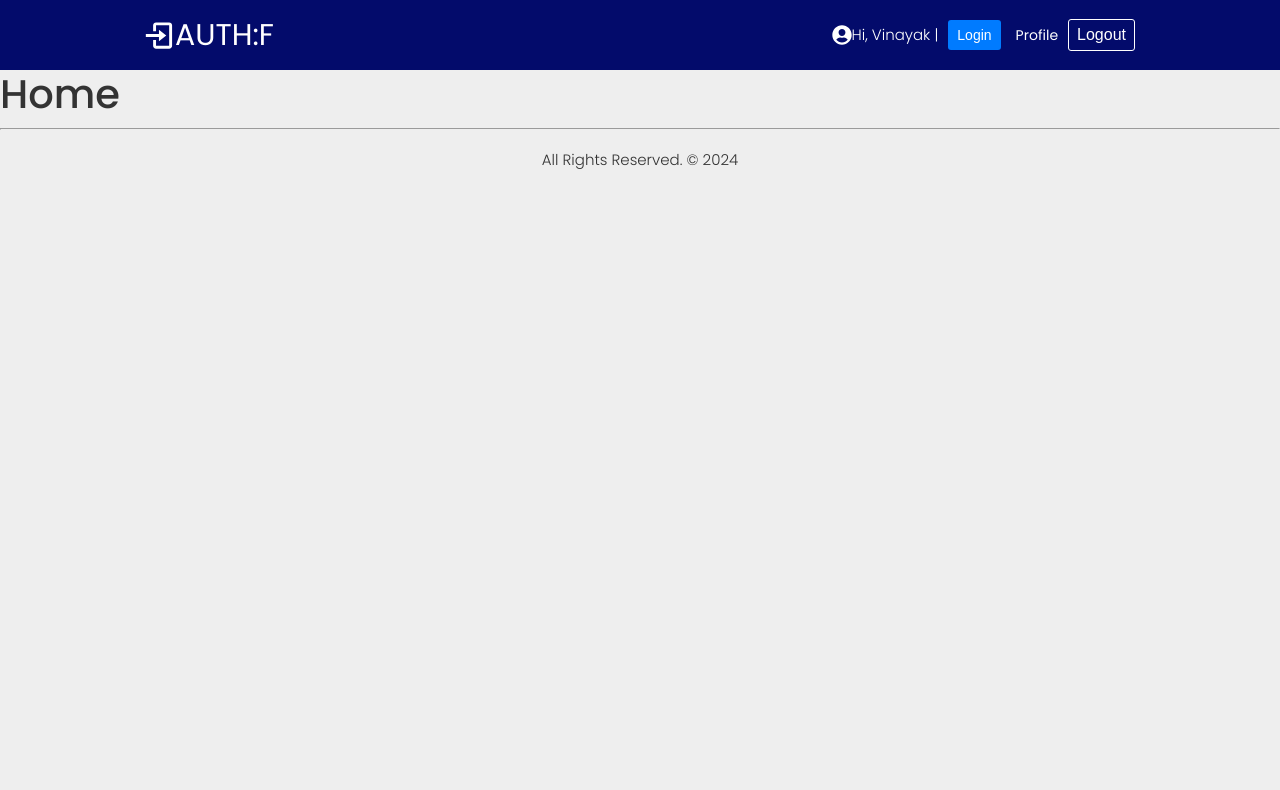
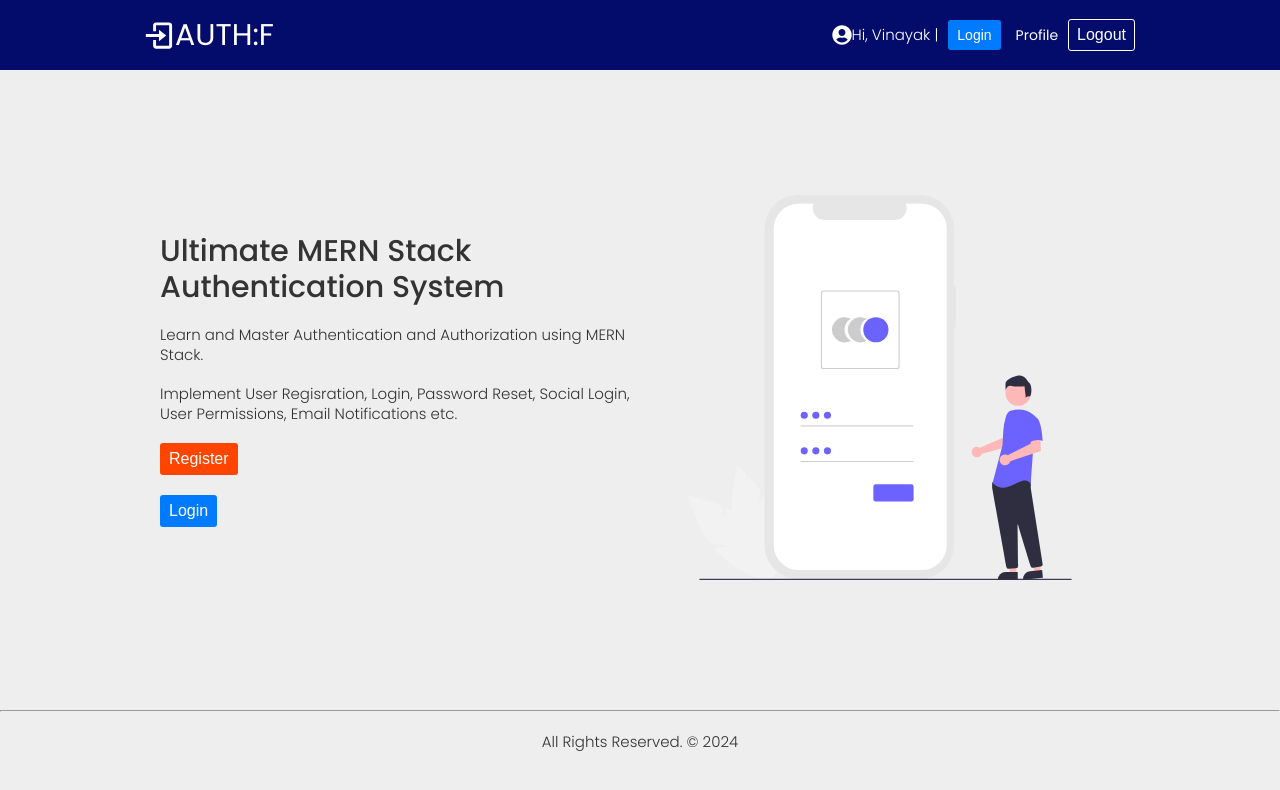
Before and after one commit to VinayakSingh2001/minorProject, a React (Create React App) app in the folder frontend/: page / in a window 1280 px wide. Shown: the top 790 px of the page. Built offline with nearby package versions, Linux system fonts and the light colour scheme.

Commit message:
added Home page

```diff
--- a/frontend/src/pages/home/Home.js
+++ b/frontend/src/pages/home/Home.js
@@ -1,12 +1,34 @@
 import React from "react";
 import Header from "../../components/header/Header";
 import Footer from "../../components/footer/Footer";
+import "./Home.scss";
+import loginImg from "../../assets/login.svg";
 
 const Home = () => {
   return (
     <div>
       <Header />
-      <h1>Home</h1>
+      <section className="container hero">
+        <div className="hero-text">
+          <h2>Ultimate MERN Stack Authentication System</h2>
+          <p>
+            Learn and Master Authentication and Authorization using MERN Stack.
+          </p>
+          <p>
+            Implement User Regisration, Login, Password Reset, Social Login,
+            User Permissions, Email Notifications etc.
+          </p>
+          <div className="hero-buttons --flex-start">
+            <button className="--btn --btn-danger">Register</button>
+          </div>
+          <div className="hero-buttons --flex-start">
+            <button className="--btn --btn-primary">Login</button>
+          </div>
+        </div>
+        <div className="hero-image">
+          <img src={loginImg} alt="Auth" />
+        </div>
+      </section>
       <Footer />
     </div>
   );
```
